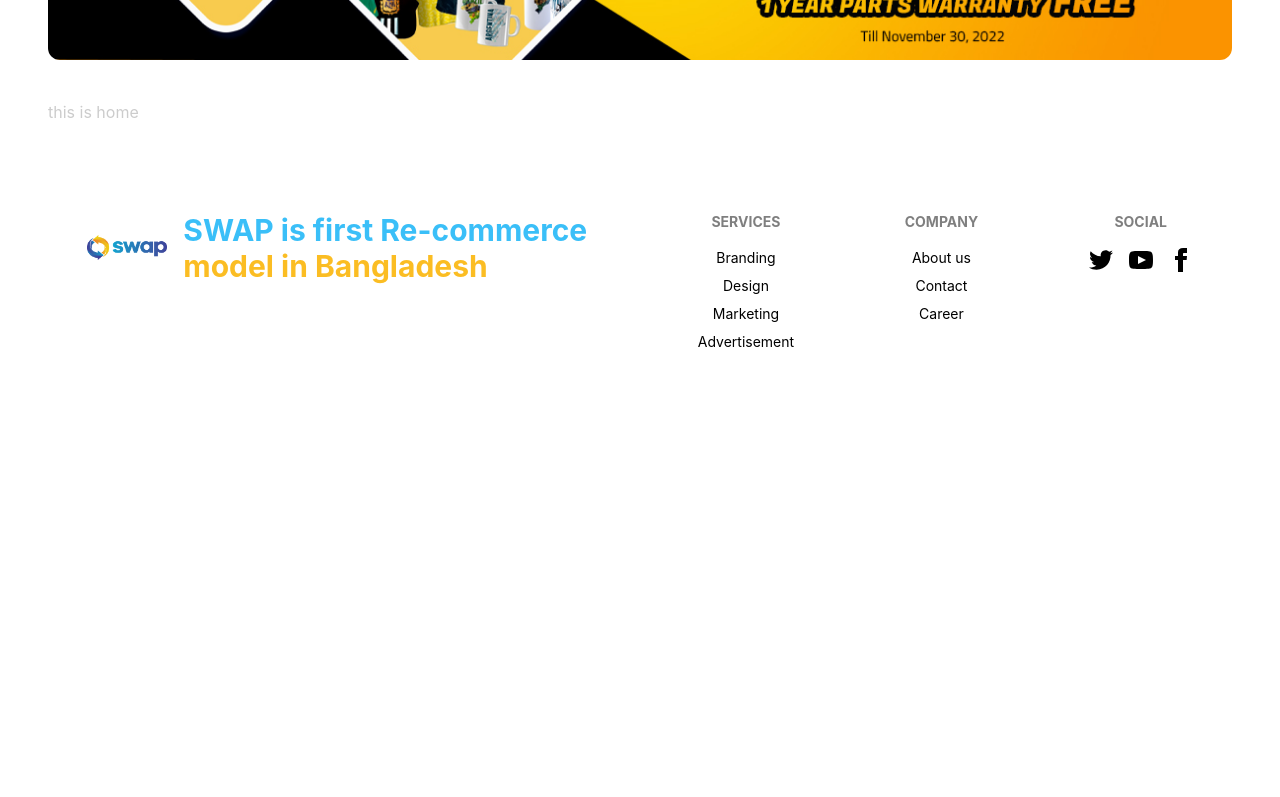
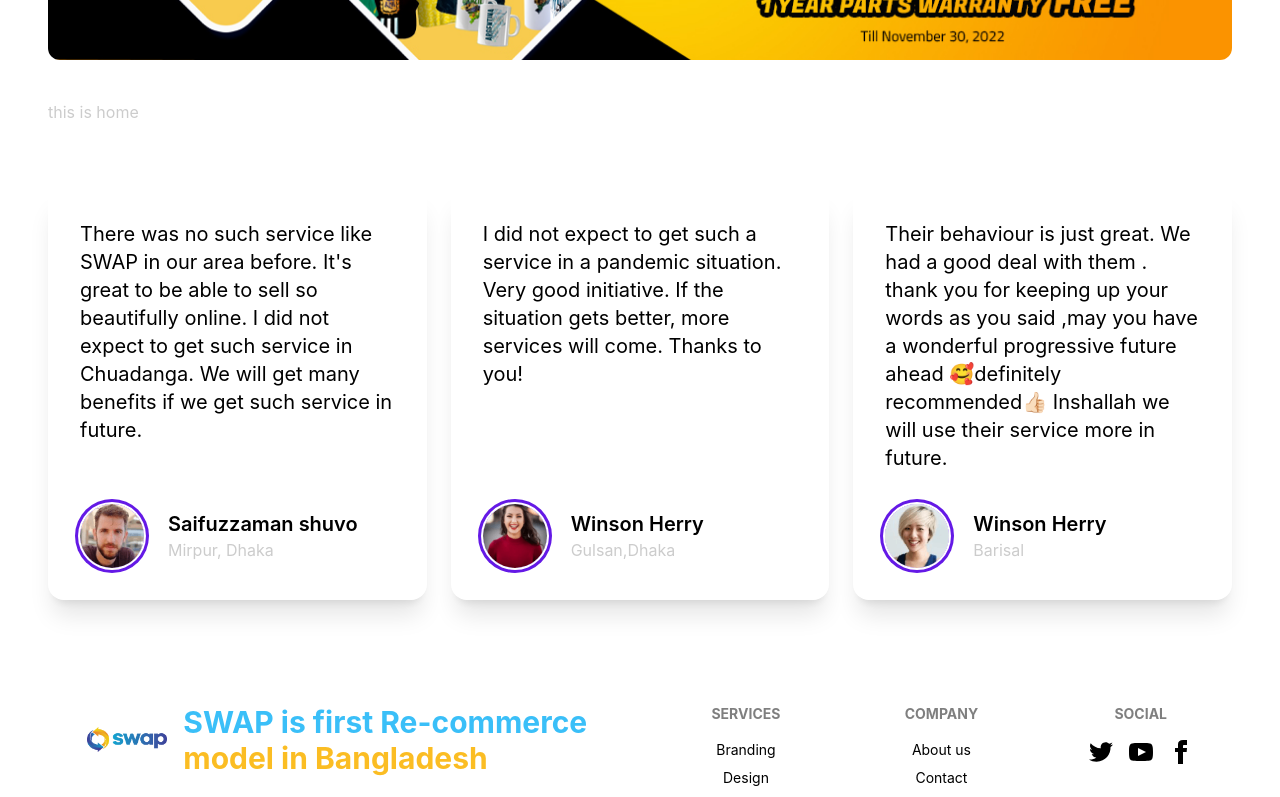
Before and after one commit to ashiqcsebu/Swap-ReSelling-Website, a React (Create React App) app: page / in a window 1280 px wide. Shown: the part 446-1243 px from the top of the page. Before the commit the page ends 838 px from the top, so only its background shows below. Built offline with nearby package versions, Linux system fonts and the light colour scheme.

Commit message:
extra feature customer review added

```diff
--- /dev/null
+++ b/src/Pages/Home/CustomerReview/CustomerReview.js
@@ -0,0 +1,56 @@
+import React from 'react';
+import people1 from '../../../asset/images/review/people1.png';
+import people2 from '../../../asset/images/review/people2.png';
+import people3 from '../../../asset/images/review/people3.png';
+import Review from './Review';
+
+const CustomerReview = () => {
+    const reviews = [
+        {
+            _id: 1,
+            name: 'Saifuzzaman shuvo',
+            img: people1,
+            review: "There was no such service like SWAP in our area before. It's great to be able to sell so beautifully online. I did not expect to get such service in Chuadanga. We will get many benefits if we get such service in future.",
+            location: 'Mirpur, Dhaka'
+        },
+        {
+            _id: 2,
+            name: 'Winson Herry',
+            img: people2,
+            review: "I did not expect to get such a service in a pandemic situation. Very good initiative. If the situation gets better, more services will come. Thanks to you!",
+            location: 'Gulsan,Dhaka'
+        },
+        {
+            _id: 3,
+            name: 'Winson Herry',
+            img: people3,
+            review:"Their behaviour is just great. We had a good deal with them . thank you for keeping up your words as you said ,may you have a wonderful progressive future ahead 🥰definitely recommended👍🏻 Inshallah we will use their service more in future.",
+            location: 'Barisal'
+        },
+    ]
+
+    return (
+        <section className='my-16'>
+            {/* <div className='flex justify-between'>
+                <div>
+                    <h4 className="text-xl text-primary font-bold">Testimonial</h4>
+                    <h2 className="text-4xl">What Our Patients Says</h2>
+                </div>
+                <figure>
+                    <img className='w-24 lg:w-48' src={quote} alt="" />
+                </figure>
+            </div> */}
+            <div className='grid gap-6 grid-cols-1 md:grid-cols-2 lg:grid-cols-3'>
+                {
+                    reviews.map(review =><Review
+                        key={review._id}
+                        review={review}
+                    >
+                    </Review>)
+                }
+            </div>
+        </section>
+    );
+};
+
+export default CustomerReview;
--- /dev/null
+++ b/src/Pages/Home/CustomerReview/Review.js
@@ -0,0 +1,25 @@
+import React from 'react';
+
+const Review = ({ review }) => {
+    const { name, img, review: userReview, location } = review;
+    return (
+        <div className="card shadow-xl">
+            <div className="card-body">
+                <p className=" text-xl text-black">{userReview}</p>
+                <div className="flex items-center mt-6">
+                    <div className="avatar mr-6">
+                        <div className="w-16 rounded-full ring ring-primary ring-offset-base-100 ring-offset-2">
+                            <img src={img} alt="" />
+                        </div>
+                    </div>
+                    <div>
+                        <h5 className="font-semibold text-xl text-black">{name}</h5>
+                        <p>{location}</p>
+                    </div>
+                </div>
+            </div>
+        </div>
+    );
+};
+
+export default Review;
--- a/src/Pages/Home/Home/Home.js
+++ b/src/Pages/Home/Home/Home.js
@@ -1,13 +1,13 @@
 import React from 'react';
 import Banner from '../Banner/Banner';
-// import CustomerReview from '../CustomerReview/CustomerReview';
+ import CustomerReview from '../CustomerReview/CustomerReview';
 
 const Home = () => {
     return (
         <div className='mx-12'>
             <Banner></Banner>
             <h1>this is home</h1>
-           {/* <CustomerReview></CustomerReview> */}
+           <CustomerReview></CustomerReview>
         </div>
     );
 };
```
